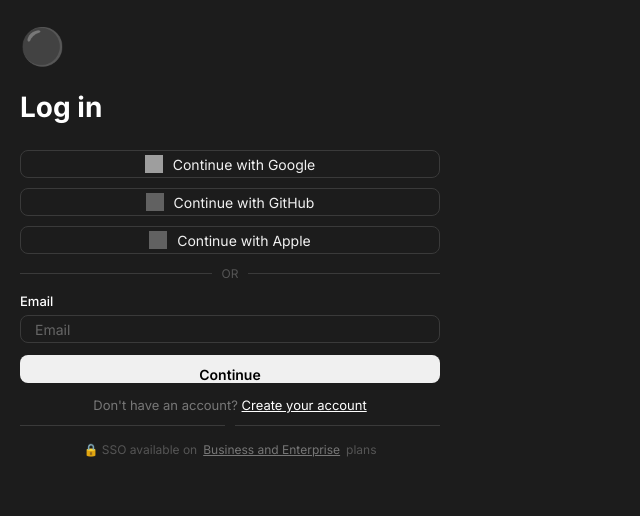
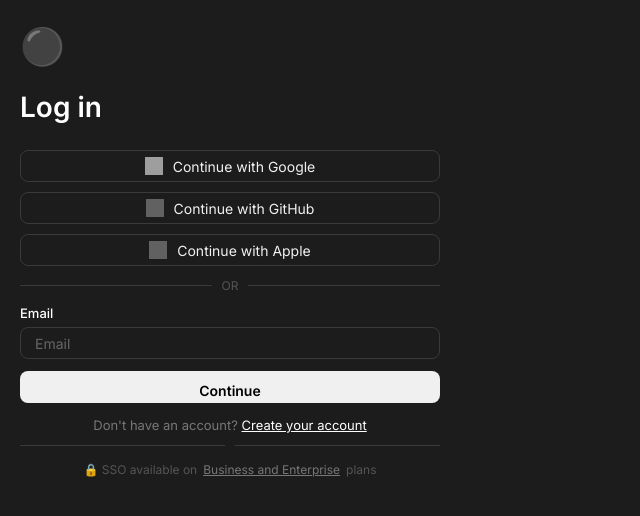
Before and after one commit to realzlight/vaultex, a React (Vite) app in the folder client/: page /login in a window 1280 px wide. Shown: the top 516 px of the page, without its empty margins (0-640 px from the left). Built offline with nearby package versions, Linux system fonts and the light colour scheme; grey boxes are pictures that could not be loaded.

Commit message:
update Login.css

```diff
--- a/client/src/pages/Login.css
+++ b/client/src/pages/Login.css
@@ -1,5 +1,5 @@
 :root {
-  --height: 28px;
+  --height: 32px;
 }
 
 
@@ -27,7 +27,7 @@
 
 .login-box h1 {
   font-size: 28px;
-  font-weight: 650;
+  font-weight: 600;
   color: #ffffff;
   margin-bottom: 16px;
 }
@@ -114,7 +114,10 @@ input:focus {
   font-size: 14px;
   font-weight: 600;
   font-family: 'Inter', sans-serif;
+  text-align:center;
   cursor: pointer;
+  align-items:center;
+  justify-content: center;
   margin-top: 2px;
 }
 
```
